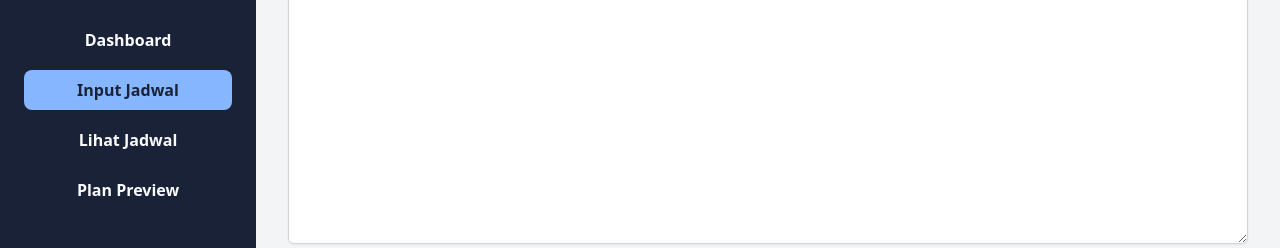
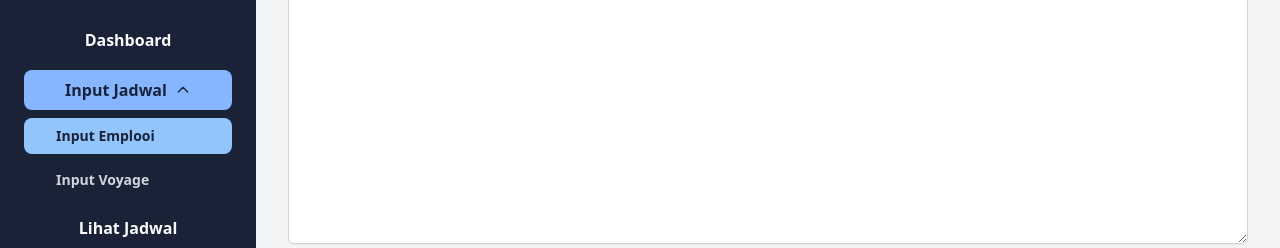
Before and after one commit to Re1jie/simPLAN-web, a React (Vite) app in the folder pelni_frontend/: page /dashboard/input-jadwal in a window 1280 px wide. Shown: the part 292-540 px from the top of the page. Built offline with nearby package versions, Linux system fonts and the light colour scheme; no server answers; sample sign-in values are in the browser's storage.

Commit message:
feat: dropdown untuk input jadwal

```diff
--- a/pelni_frontend/src/App.jsx
+++ b/pelni_frontend/src/App.jsx
@@ -6,6 +6,7 @@ import DashboardPage from './pages/DashboardPage';
 import InputJadwalPage from './pages/InputJadwalPage';
 import LihatJadwalPage from './pages/LihatJadwalPage';
 import PlanPreviewPage from './pages/PlanPreviewPage';
+import InputDockingPage from './pages/InputDockingPage';
 import ProtectedRoute from './components/ProtectedRoute';
 
 
@@ -23,7 +24,8 @@ function App() {
             <Route index element={<DashboardPage />} />
             <Route path="input-jadwal" element={<InputJadwalPage />} />
             <Route path="lihat-jadwal" element={<LihatJadwalPage />} />
-            <Route path='plan-preview' element={<PlanPreviewPage />} />
+            <Route path="plan-preview" element={<PlanPreviewPage />} />
+            <Route path="input-docking" element={<InputDockingPage />} />
           </Route>
         </Route>
 
--- a/pelni_frontend/src/layouts/DashboardLayout.jsx
+++ b/pelni_frontend/src/layouts/DashboardLayout.jsx
@@ -1,6 +1,6 @@
 import { useState, useEffect } from 'react';
 import PelniLogoSVG from '../assets/PELNI_2023.svg?url';
-import { Outlet, NavLink, useNavigate } from 'react-router-dom';
+import { Outlet, NavLink, useNavigate, useLocation } from 'react-router-dom';
 import api from '../api';
 import ConfirmationModal from '../components/ConfirmationModal';
 
@@ -11,8 +11,17 @@ const PelniLogo = () => (
 
 const Sidebar = () => {
     const navigate = useNavigate();
+    const location = useLocation();
     const [isModalOpen, setModalOpen] = useState(false);
     const [user, setUser] = useState(null);
+    const [isInputDropdownOpen, setInputDropdownOpen] = useState(false);
+    const isInputParentActive = location.pathname.startsWith('/dashboard/input-');
+
+    useEffect(() => {
+        if (isInputParentActive) {
+            setInputDropdownOpen(true);
+        }
+    }, [isInputParentActive]);
 
     useEffect(() => {
         const fetchUserData = async () => {
@@ -86,18 +95,44 @@ const Sidebar = () => {
                 Dashboard
             </NavLink>
 
-            <NavLink
-                to="/dashboard/input-jadwal"
-                className={({ isActive }) =>
-                `rounded-lg py-2 px-4 text-center font-semibold ${
-                    isActive
-                    ? 'bg-[#86B6FF] text-[#1A2238]'
-                    : 'text-[#FBFCFE] hover:bg-gray-700 hover:text-[#D9D9D9]'
-                }`
-                }
-            >
-                Input Jadwal
-            </NavLink>
+            <div className="flex flex-col">
+                <button
+                    onClick={() => setInputDropdownOpen(!isInputDropdownOpen)}
+                    className={`flex w-full items-center justify-center rounded-lg py-2 px-4 text-center font-semibold ${
+                        isInputParentActive
+                        ? 'bg-[#86B6FF] text-[#1A2238]'
+                        : 'text-[#FBFCFE] hover:bg-gray-700 hover:text-[#D9D9D9]'
+                    }`}
+                >
+                    Input Jadwal
+                    {/* Ikon panah yang berputar */}
+                    <svg className={`ml-2 h-4 w-4 transform transition-transform duration-200 ${isInputDropdownOpen ? 'rotate-180' : ''}`} fill="none" stroke="currentColor" viewBox="0 0 24 24"><path strokeLinecap="round" strokeLinejoin="round" strokeWidth="2" d="M19 9l-7 7-7-7"></path></svg>
+                </button>
+
+                {/* 5. Daftar link dropdown yang muncul/hilang */}
+                <div className={`mt-2 flex flex-col space-y-2 overflow-hidden transition-all duration-300 ease-in-out ${isInputDropdownOpen ? 'max-h-40' : 'max-h-0'}`}>
+                    <NavLink
+                        to="/dashboard/input-jadwal"
+                        className={({ isActive }) => `rounded-lg py-2 px-8 text-left text-sm font-semibold ${
+                            isActive
+                            ? 'bg-blue-300 text-[#1A2238]'
+                            : 'text-gray-300 hover:bg-gray-700'
+                        }`}
+                    >
+                        Input Emplooi
+                    </NavLink>
+                    <NavLink
+                        to="/dashboard/input-docking"
+                        className={({ isActive }) => `rounded-lg py-2 px-8 text-left text-sm font-semibold ${
+                            isActive
+                            ? 'bg-blue-300 text-[#1A2238]'
+                            : 'text-gray-300 hover:bg-gray-700'
+                        }`}
+                    >
+                        Input Voyage
+                    </NavLink>
+                </div>
+            </div>
 
             <NavLink
                 to="/dashboard/lihat-jadwal"
--- /dev/null
+++ b/pelni_frontend/src/pages/InputDockingPage.jsx
@@ -0,0 +1,10 @@
+function InputDockingPage() {
+    return (
+        <div>
+            <h1 className="text-3xl font-bold">Selamat Datang di SimPLAN</h1>
+            <p className="mt-4 text-gray-600">Membuat plan dengan cara yang simpel.</p>
+        </div>
+    );
+}
+
+export default InputDockingPage;
```
